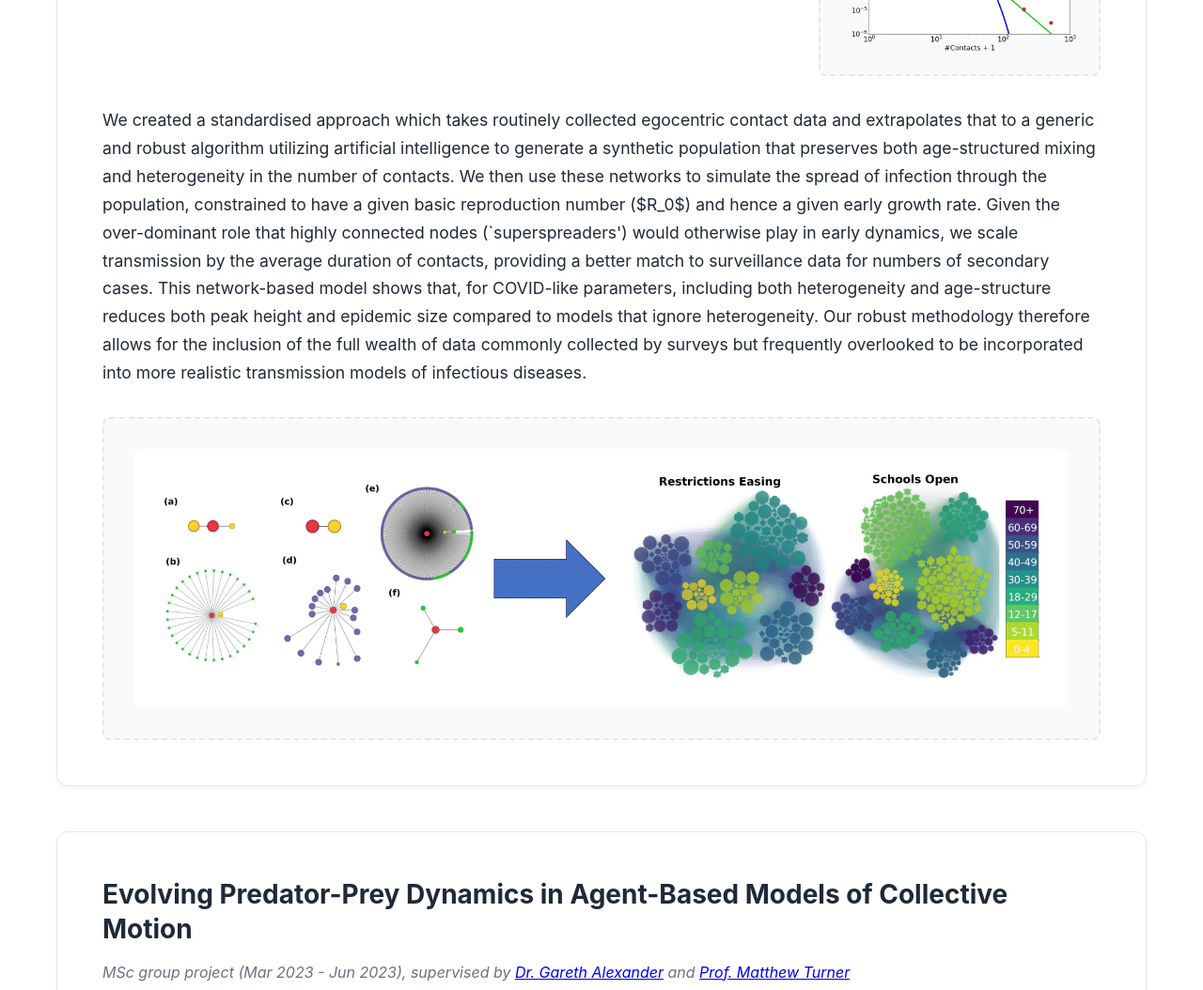
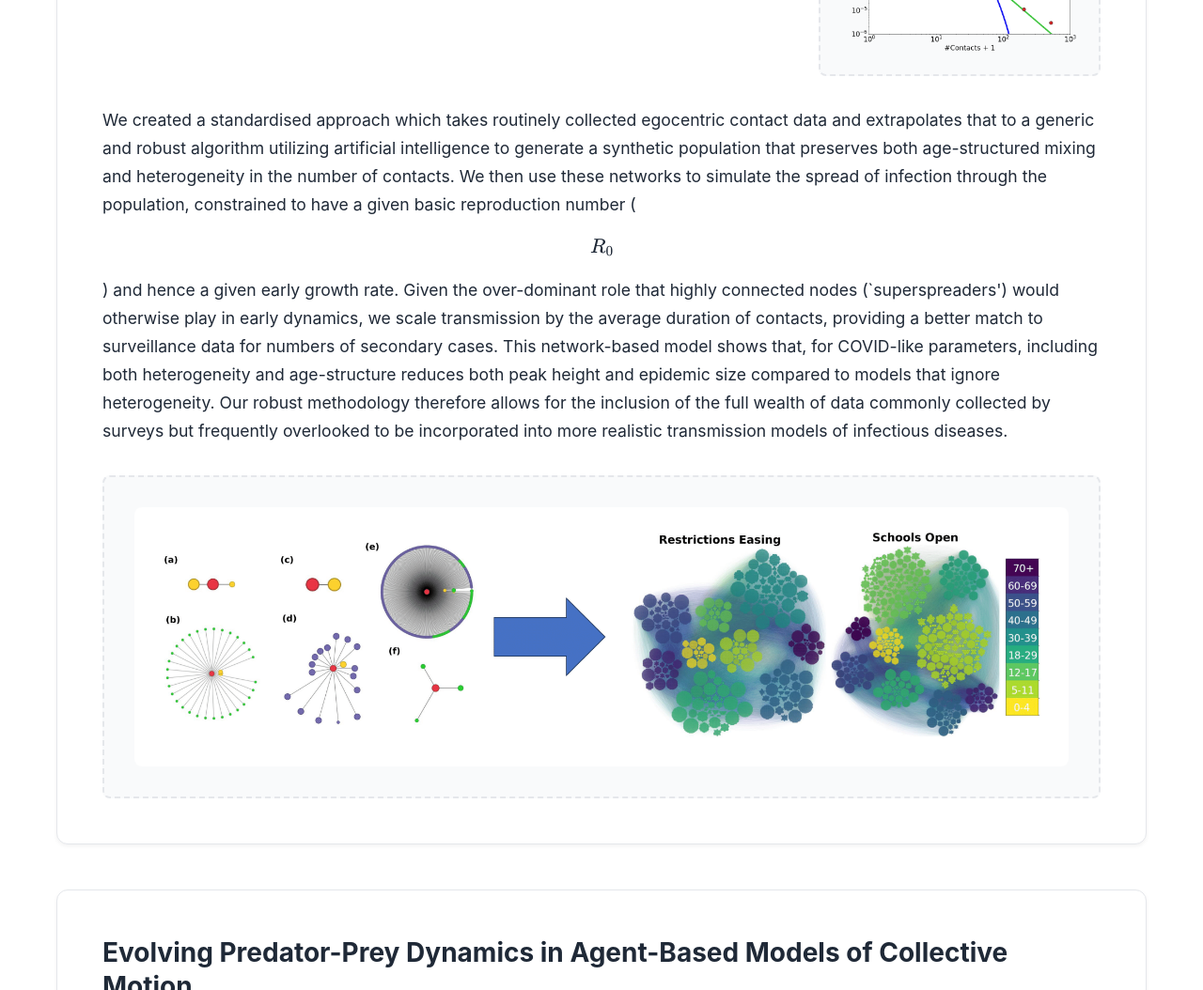
Before and after one commit to LukeMurrayKearney/lukemurraykearney.github.io, a plain HTML site: page index.html in a window 1280 px wide. Shown: the part 1037-2091 px from the top of the page at 94% size. Drawn offline with nearby package versions, Linux system fonts and the light colour scheme.

Commit message:
fix inline maths

```diff
--- a/index.html
+++ b/index.html
@@ -567,7 +567,7 @@
                             </div>
                         </div>
                         <div class="full-width-paragraph">
-                            <p>We created a standardised approach which takes routinely collected egocentric contact data and extrapolates that to a generic and robust algorithm utilizing artificial intelligence to generate a synthetic population that preserves both age-structured mixing and heterogeneity in the number of contacts. We then use these networks to simulate the spread of infection through the population, constrained to have a given basic reproduction number ($R_0$) and hence a given early growth rate. Given the over-dominant role that highly connected nodes (`superspreaders') would otherwise play in early dynamics, we scale transmission by the average duration of contacts, providing a better match to surveillance data for numbers of secondary cases. This network-based model shows that, for COVID-like parameters, including both heterogeneity and age-structure reduces both peak height and epidemic size compared to models that ignore heterogeneity. Our robust methodology therefore allows for the inclusion of the full wealth of data commonly collected by surveys but frequently overlooked to be incorporated into more realistic transmission models of infectious diseases.</p>
+                            <p>We created a standardised approach which takes routinely collected egocentric contact data and extrapolates that to a generic and robust algorithm utilizing artificial intelligence to generate a synthetic population that preserves both age-structured mixing and heterogeneity in the number of contacts. We then use these networks to simulate the spread of infection through the population, constrained to have a given basic reproduction number ($$R_0$$) and hence a given early growth rate. Given the over-dominant role that highly connected nodes (`superspreaders') would otherwise play in early dynamics, we scale transmission by the average duration of contacts, providing a better match to surveillance data for numbers of secondary cases. This network-based model shows that, for COVID-like parameters, including both heterogeneity and age-structure reduces both peak height and epidemic size compared to models that ignore heterogeneity. Our robust methodology therefore allows for the inclusion of the full wealth of data commonly collected by surveys but frequently overlooked to be incorporated into more realistic transmission models of infectious diseases.</p>
                         </div>
                         <div class="full-width-figure">
                             <img src="egos_2_network.png" alt="Examples of individuals from the CoMix UK data set. The arrow represents being fed into our algorithm, resulting in 2 output networks from periods of COVID lockdown when schools are closed and open. Dots in these networks refer to people whos size corresponds to their number of contacts and colour to the age group they belong." class="clickable-image">
```
